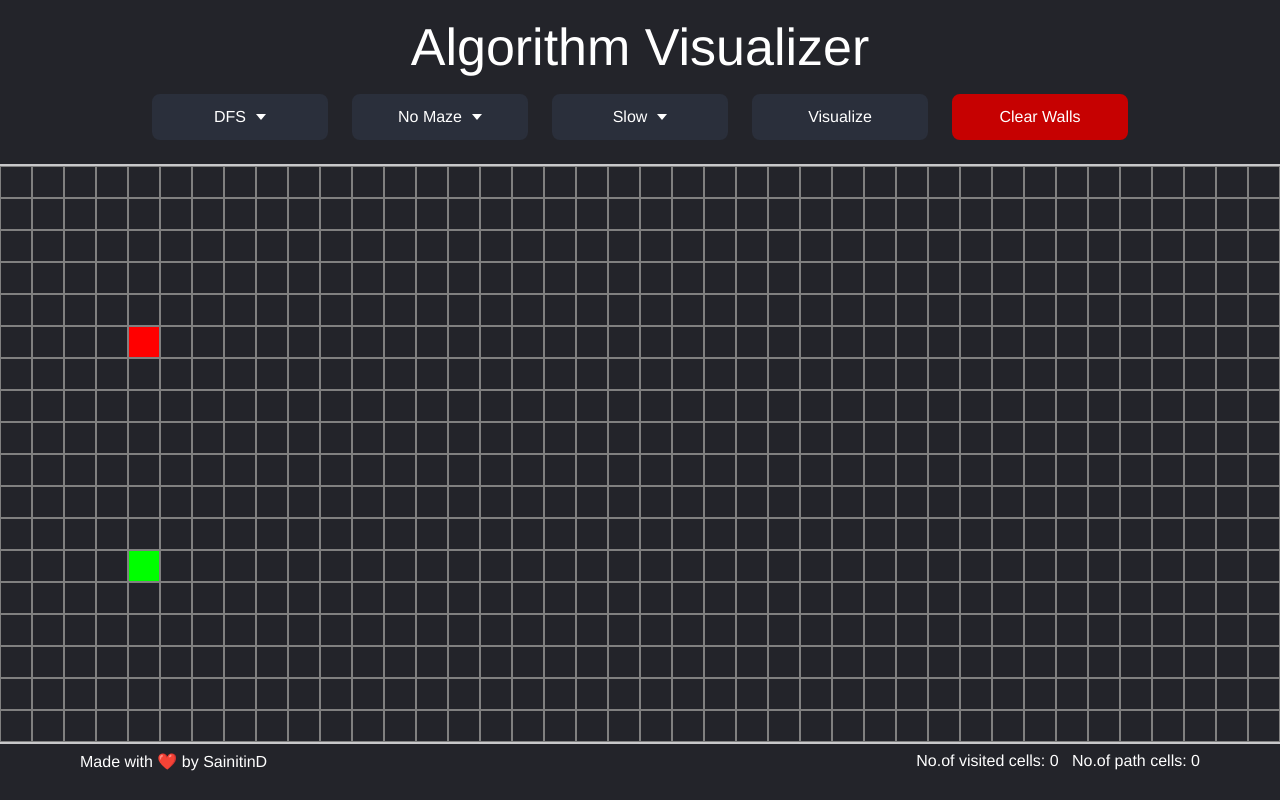
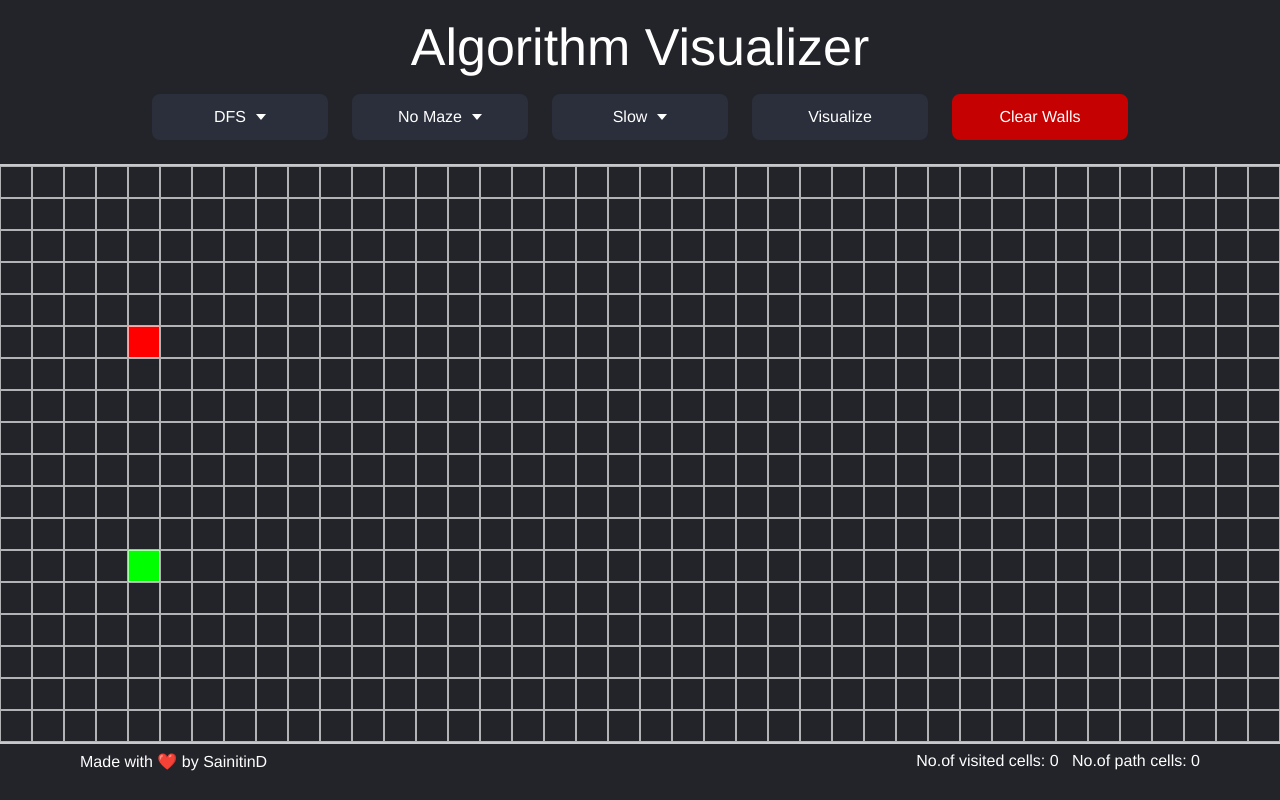
Before and after one commit to SainitinD/Algorithm-Visualizer, a Vue app: page / in a window 1280 px wide. Shown: the top 800 px of the page. Built offline with nearby package versions, Linux system fonts and the light colour scheme.

Commit message:
modify css styling for CellItem

```diff
--- a/src/components/CellItem.vue
+++ b/src/components/CellItem.vue
@@ -50,7 +50,7 @@ export default {
   width: 30px;
   height: 30px;
   /* margin: 5px; */
-  border: 1px solid grey;
+  border: 0.5px solid rgba(255, 255, 255, 0.65);
 }
 
 .cell:hover {
@@ -63,23 +63,20 @@ export default {
 
 .cell-wall {
   background-color: black;
-  /* animation-name: transformDownAndUp;
-  animation-duration: 0.1ms;
+  animation-name: transformDownAndUp;
+  animation-delay: 1ms;
+  animation-duration: 0.31s;
   animation-timing-function: ease-out;
-  animation-delay: 0;*/
+  animation-iteration-count: 1;
+  /* border: 1px solid rgb(175, 248, 247); */
 }
 
 .cell-filled {
   /* background-color: blue; */
   border: 1px solid rgb(175, 216, 248);
-  animation-name: visitedAnimation;
+  animation-name: filledAnimation;
   animation-duration: 1.5s;
-  animation-timing-function: ease-out;
-  animation-delay: 0;
-  animation-direction: alternate;
-  animation-iteration-count: 1;
   animation-fill-mode: forwards;
-  animation-play-state: running;
 }
 
 .cell-path {
@@ -87,26 +84,34 @@ export default {
   animation-name: transformDownAndUp;
   animation-duration: 0.1s;
   animation-timing-function: ease-out;
-  animation-delay: 0;
 }
 
 .cell-start {
   background-color: rgb(0, 255, 0);
+  animation-name: transformDownAndUp;
+  animation-duration: 1s;
+  animation-timing-function: ease-out;
+  animation-iteration-count: 1;
 }
 
 .cell-end {
   background-color: rgb(255, 0, 0);
+  animation-name: transformDownAndUp;
+  animation-duration: 1s;
+  animation-timing-function: ease-out;
+  animation-iteration-count: 1;
 }
 
-@keyframes visitedAnimation {
+@keyframes filledAnimation {
   0% {
     transform: scale(0.3);
     background-color: rgba(0, 0, 66, 0.75);
-    border-radius: 100%;
+    opacity: 30%;
   }
 
   50% {
     background-color: rgba(17, 104, 217, 0.75);
+    opacity: 100%;
   }
 
   75% {
```
